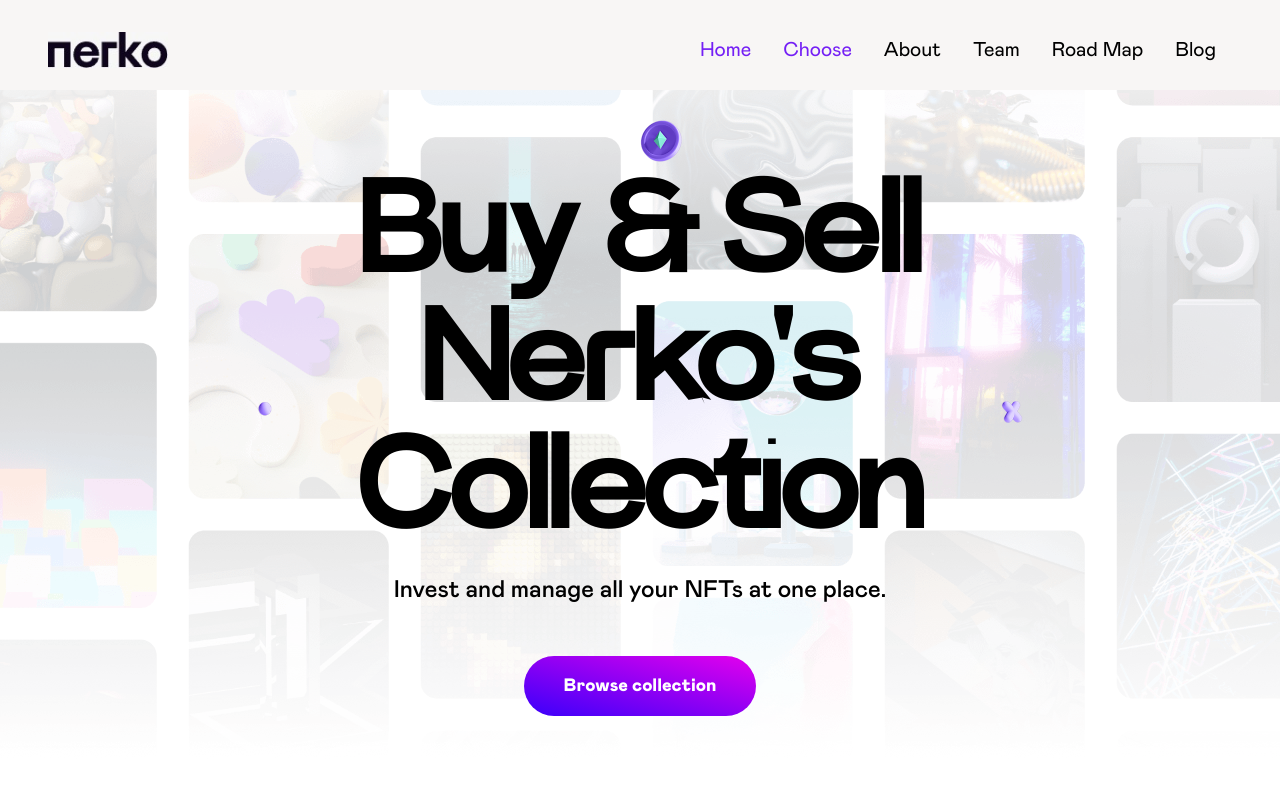
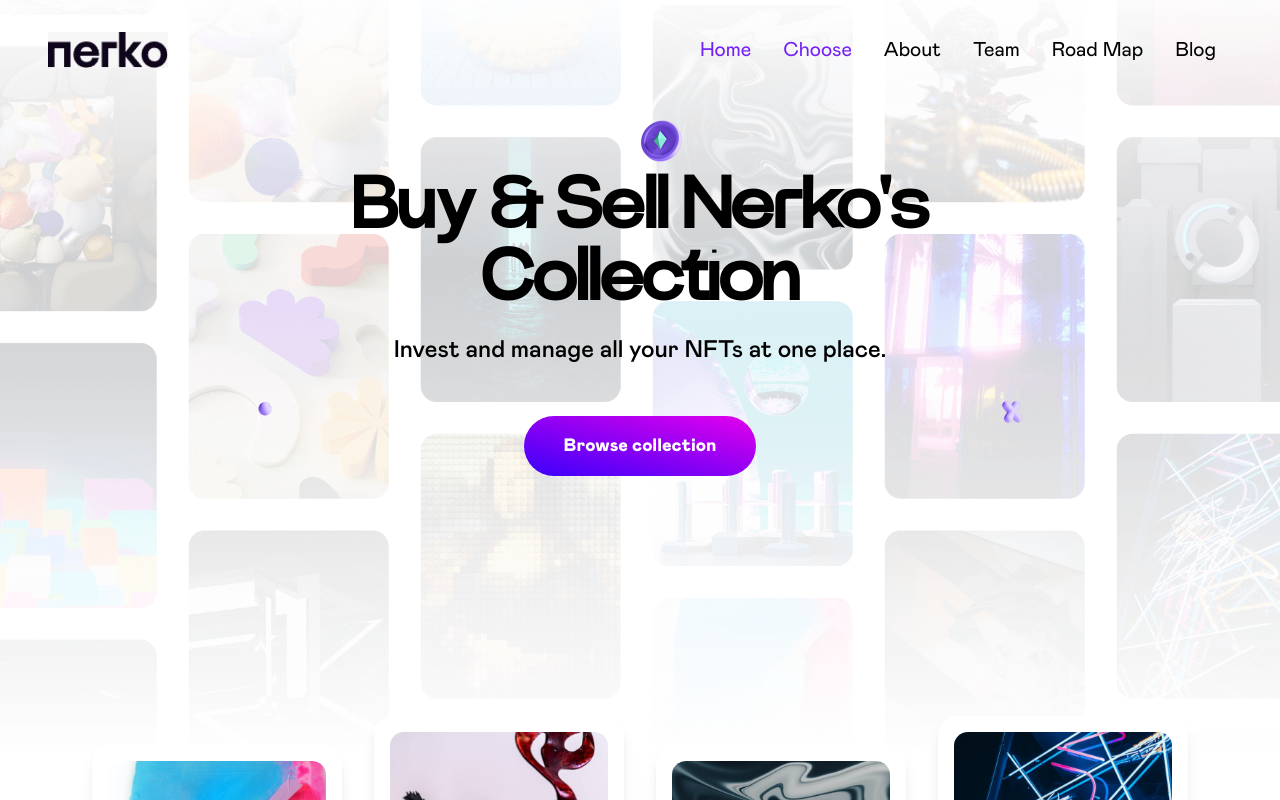
Before and after one commit to GustaChiroli/nerkolandingpage, a Next.js app: page / in a window 1280 px wide. Shown: the top 800 px of the page. Built offline with nearby package versions, Linux system fonts and the light colour scheme.

Commit message:
tamanho do titulo atualizado

```diff
--- a/app/_components/Navbar.tsx
+++ b/app/_components/Navbar.tsx
@@ -45,7 +45,7 @@ const Navbar = () => {
   );
 
   return (
-    <div className="fixed top-0 left-0 w-full z-50 bg-[#F8F6F5]">
+    <div className="fixed top-0 left-0 w-full z-50 ">
       <div className=" flex justify-center h-20  py-[10px] mt-[10px]">
         <div className=" flex justify-center w-[92.5%] max-w-[1200px]">
           <div className=" flex justify-between w-full">
--- a/app/sessions/FirstSession.tsx
+++ b/app/sessions/FirstSession.tsx
@@ -24,9 +24,12 @@ const FirstSession = () => {
           <div className=" flex bottom-[-10%] right-[34%] absolute">
               <Image src='/images/firstSession/circle-03.png' alt="Circle 3" width={24} height={25.78} />
           </div>
-          <h1 className=" xl:text-9xl lg:text-8xl md:text-6xl sm:text-6xl text-6xl font-sans font-bold">
-            Buy & Sell Nerko&apos;s Collection
-          </h1>
+          <div  className="w-auto ">
+
+            <h1 className="xl:w-[600px] xl:text-7xl lg:text-6xl md:text-6xl sm:text-46xl text-6xl font-sans font-bold">
+              Buy & Sell Nerko&apos;s Collection
+            </h1>
+          </div>
         </div>
       </div>
       <div className="justify-center my-5 px-4">
```
